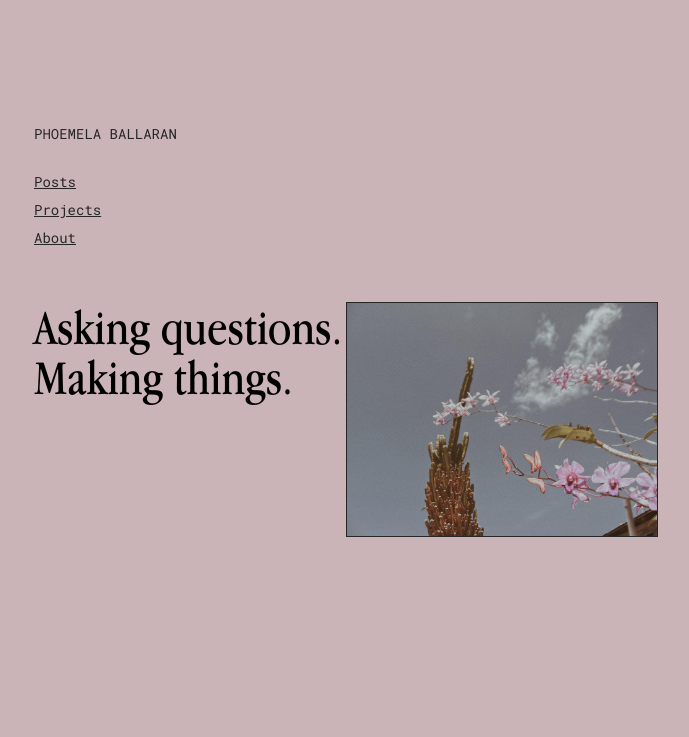
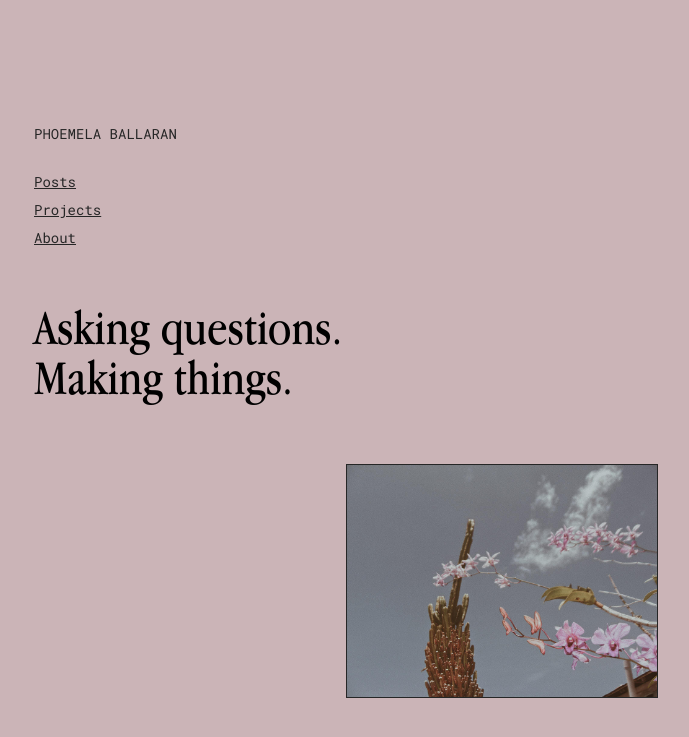
Before and after one commit to comoballar/phoemelaballaran.github.io, a Jekyll site: the page built from index.html, in a window 1280 px wide. Shown: the top 737 px of the page, without its empty margins (86-775 px from the left). Built offline with Jekyll 4.4.1, drawn with Linux system fonts in a browser that asks for light colours.

Commit message:
Update index.html

```diff
--- a/index.html
+++ b/index.html
@@ -4,7 +4,8 @@
 <body>
     <div class="post">
         <div class="post__home">
-            <h1><img  src="https://phoemelaballaran.github.io/assets/sample/home.png"/>  Asking questions.<br>Making things.</h1><br>
+            <h1>Asking questions.<br>Making things.</h1><br>
+            <img  src="https://phoemelaballaran.github.io/assets/sample/home.png"/>
             </div>
     </div>
 </body>
```
